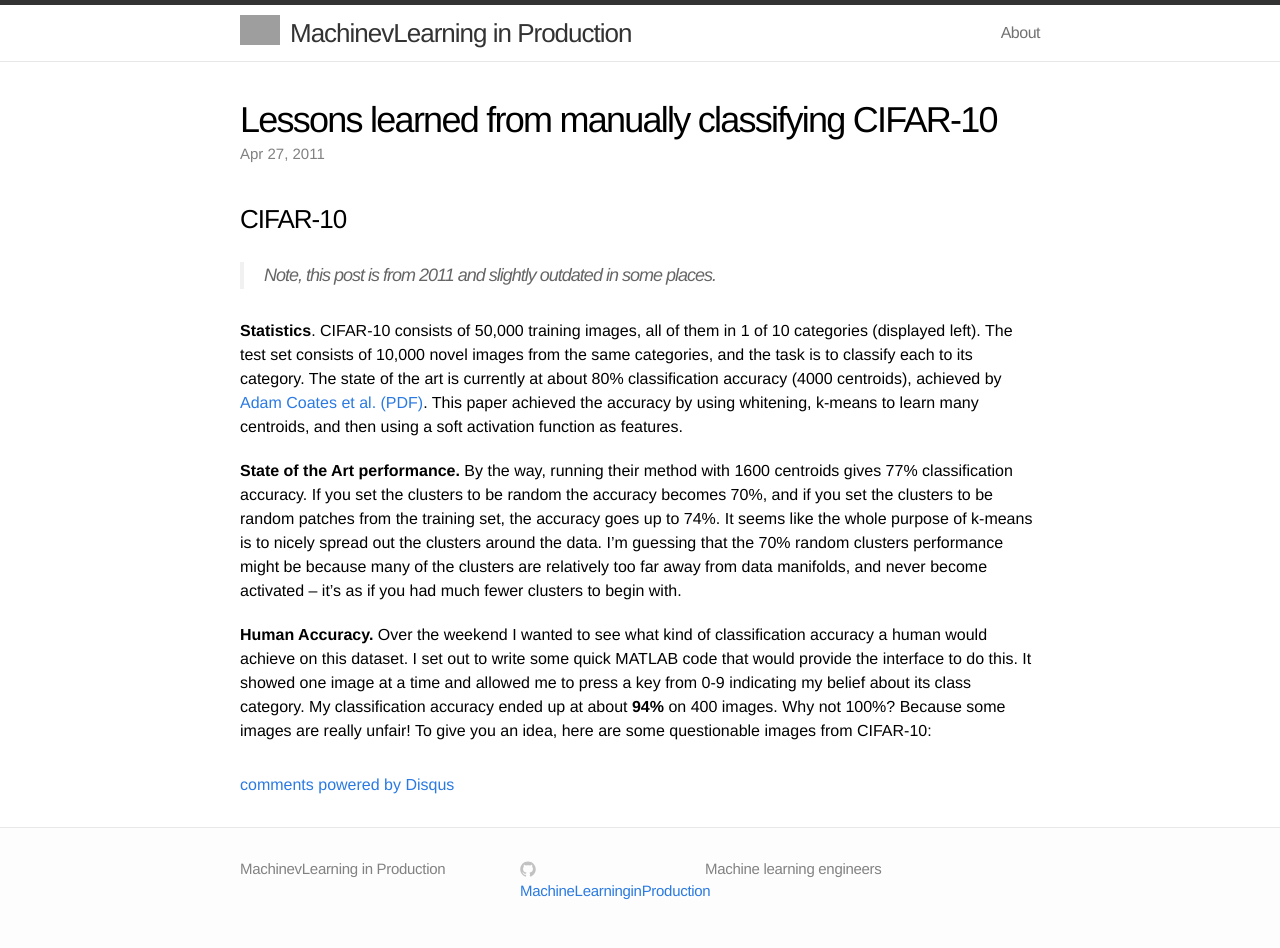
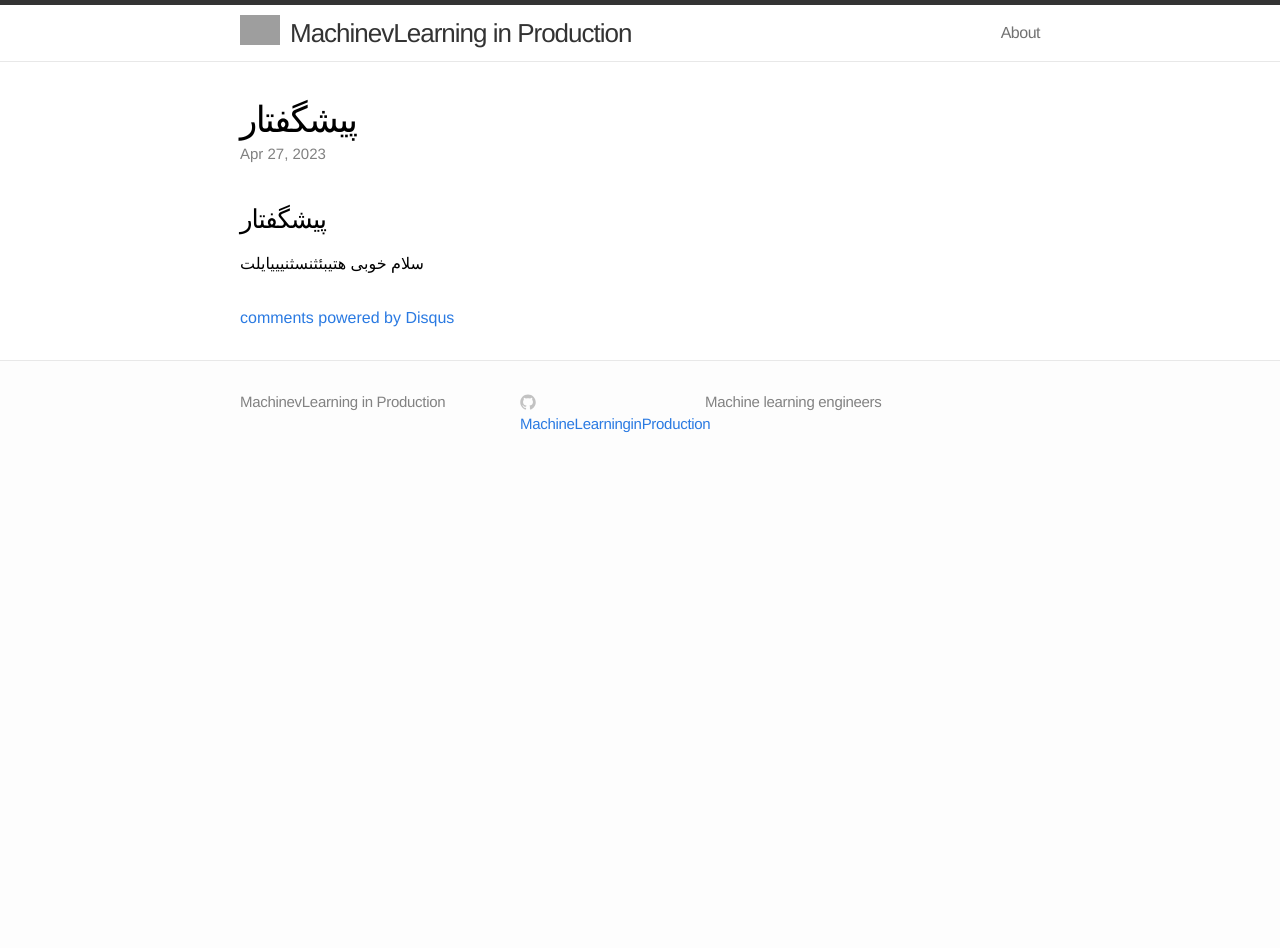
Before and after one commit to MachineLearninginProduction/MachineLearninginProduction.github.io, a Jekyll site: the page built from _posts/2023-03-08-preface.markdown, in a window 1280 px wide. Built offline with Jekyll 4.4.1, drawn with Linux system fonts in a browser that asks for light colours; comment, search, counter and statistics services are not loaded; after the commit the page ends 900 px from its top, so only the background shows below that; grey boxes are pictures that could not be loaded.

Commit message:
Update 2023-03-08-preface.markdown

```diff
--- a/_posts/2023-03-08-preface.markdown
+++ b/_posts/2023-03-08-preface.markdown
@@ -1,17 +1,12 @@
 ---
 layout: post
 comments: true
-title:  "Lessons learned from manually classifying CIFAR-10"
-excerpt: "CIFAR-10 is a popular dataset small dataset for testing out Computer Vision Deep Learning learning methods. We're seeing a lot of improvements. But what is the human baseline?"
-date:   2011-04-27 22:00:00
+title:  "پیشگفتار"
+excerpt: "این تست است "
+date:   2023-04-27 22:00:00
 ---
 
-### CIFAR-10
+### پیشگفتار
 
-> Note, this post is from 2011 and slightly outdated in some places.
 
-**Statistics**. CIFAR-10 consists of 50,000 training images, all of them in 1 of 10 categories (displayed left). The test set consists of 10,000 novel images from the same categories, and the task is to classify each to its category. The state of the art is currently at about 80% classification accuracy (4000 centroids), achieved by [Adam Coates et al. (PDF)](http://ai.stanford.edu/~acoates/papers/coatesleeng_aistats_2011.pdf). This paper achieved the accuracy by using whitening, k-means to learn many centroids, and then using a soft activation function as features.
-
-**State of the Art performance.** By the way, running their method with 1600 centroids gives 77% classification accuracy. If you set the clusters to be random the accuracy becomes 70%, and if you set the clusters to be random patches from the training set, the accuracy goes up to 74%. It seems like the whole purpose of k-means is to nicely spread out the clusters around the data. I'm guessing that the 70% random clusters performance might be because many of the clusters are relatively too far away from data manifolds, and never become activated -- it's as if you had much fewer clusters to begin with.
-
-**Human Accuracy.** Over the weekend I wanted to see what kind of classification accuracy a human would achieve on this dataset. I set out to write some quick MATLAB code that would provide the interface to do this. It showed one image at a time and allowed me to press a key from 0-9 indicating my belief about its class category. My classification accuracy ended up at about **94%** on 400 images. Why not 100%? Because some images are really unfair! To give you an idea, here are some questionable images from CIFAR-10:
+سلام خوبی هتیبئثنسثنیییایلت
```
